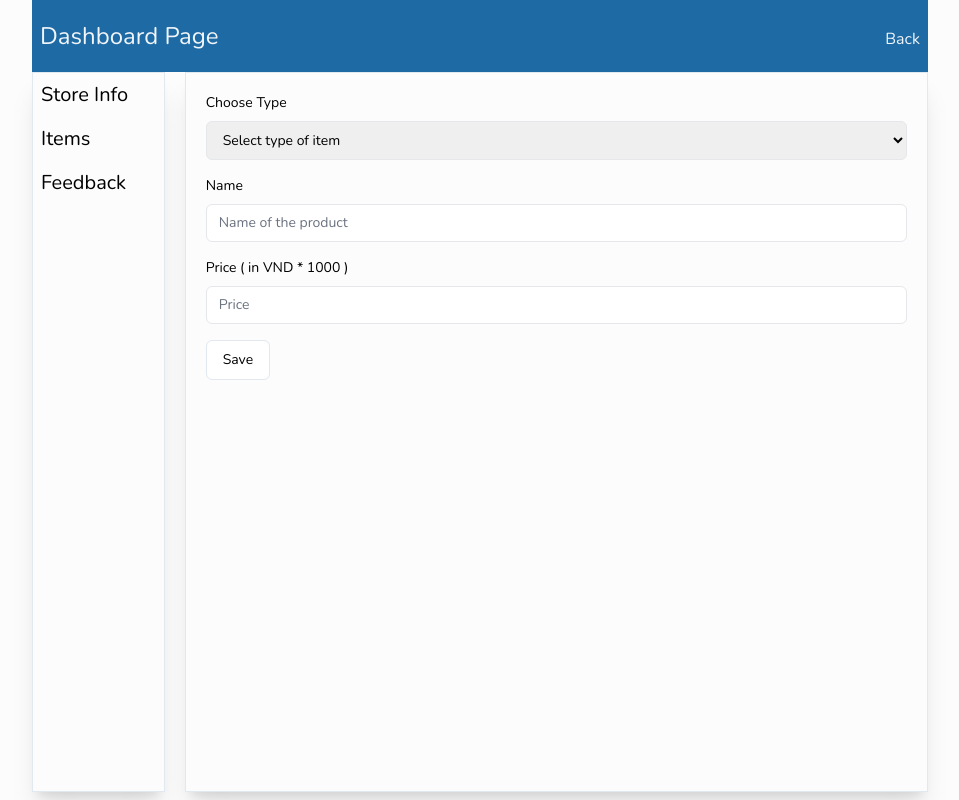
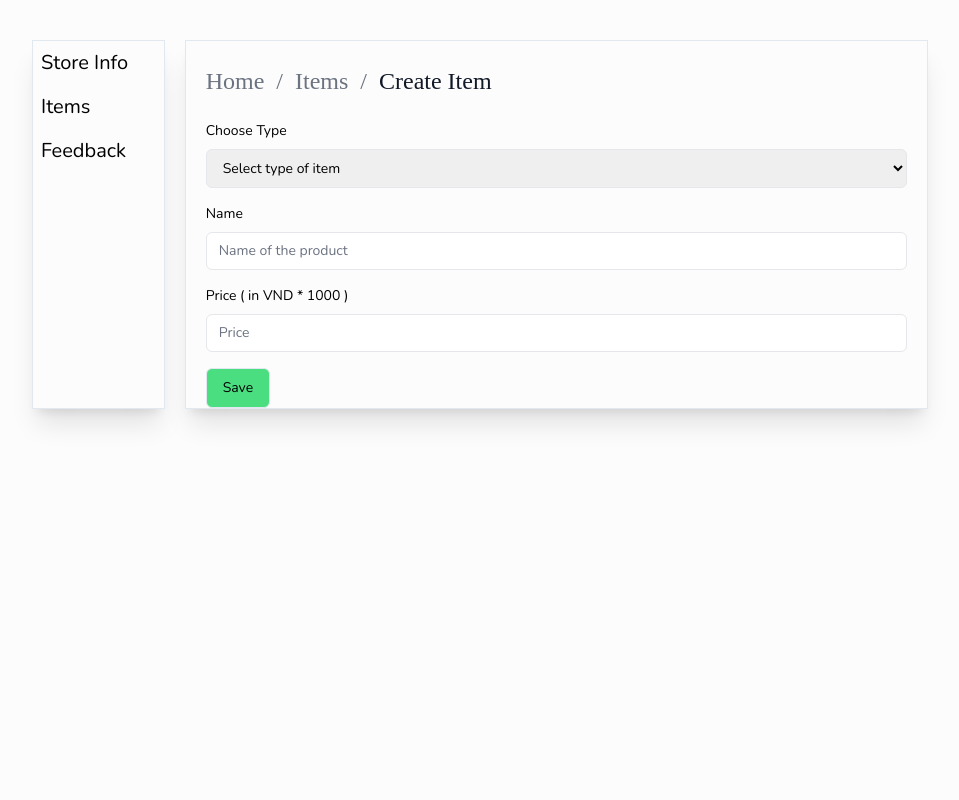
Before and after one commit to lookatthisdoode/thenomadkitchen, a Next.js app: page /dashboard/create in a window 1280 px wide. Shown: the whole page, without its empty margins (160-1119 px from the left). Built offline with nearby package versions, Linux system fonts and the light colour scheme; a web font is replaced by a local one.

Commit message:
some css

```diff
--- a/app/(admin)/dashboard/[id]/edit/page.tsx
+++ b/app/(admin)/dashboard/[id]/edit/page.tsx
@@ -5,6 +5,7 @@ import {
   EditItemImageForm as FormImage,
   EditItemNoImageForm as FormNoImage,
 } from "@/app/ui/dashboard/edit-forms";
+import Breadcrumbs from "@/app/ui/dashboard/breadcrumbs";
 
 export const metadata: Metadata = {
   title: "Edit Item",
@@ -25,17 +26,18 @@ export default async function Page({ params }: { params: { id: string } }) {
   }
 
   return (
-    <section>
-      {/* <Breadcrumbs*/}
-      {/*  breadcrumbs={[*/}
-      {/*    { label: "Invoices", href: "/dashboard/invoices" },*/}
-      {/*    {*/}
-      {/*      label: "Edit Invoice",*/}
-      {/*      href: `/dashboard/invoices/${id}/edit`,*/}
-      {/*      active: true,*/}
-      {/*    },*/}
-      {/*  ]}*/}
-      {/*/> */}
+    <section className={`px-2 md:px-5`}>
+      <Breadcrumbs
+        breadcrumbs={[
+          { label: "Home", href: "/dashboard/" },
+          { label: "Items", href: "/dashboard/items" },
+          {
+            label: "Edit Item",
+            href: `/dashboard/invoices/${id}/edit`,
+            active: true,
+          },
+        ]}
+      />
 
       {/* <Form invoice={invoice} customers={customers} /> */}
       {itemType() ? <FormNoImage item={item} /> : <FormImage item={item} />}
--- a/app/(admin)/dashboard/create/page.tsx
+++ b/app/(admin)/dashboard/create/page.tsx
@@ -6,6 +6,7 @@ import { Button } from "@/app/ui/button";
 import { checkImageUrl } from "@/app/ui/dashboard/utils";
 import { useFormState } from "react-dom";
 import { createItem } from "@/app/lib/actions";
+import Breadcrumbs from "@/app/ui/dashboard/breadcrumbs";
 
 export default function CreatePage() {
   const types = [
@@ -62,7 +63,18 @@ export default function CreatePage() {
   const [formState, dispatch] = useFormState(createItem, initialState);
 
   return (
-    <div className={`p-5`}>
+    <div className={`px-2 md:px-5`}>
+      <Breadcrumbs
+        breadcrumbs={[
+          { label: "Home", href: "/dashboard/" },
+          { label: "Items", href: "/dashboard/items" },
+          {
+            label: "Create Item",
+            href: "/dashboard/create",
+            active: true,
+          },
+        ]}
+      />
       <form action={dispatch}>
         {/* Type */}
         <div className="mb-4">
@@ -255,7 +267,12 @@ export default function CreatePage() {
             </div>
           </div>
         )}
-        <Button variant={"outline"}>Save</Button>
+        <Button
+          variant={"outline"}
+          className={`bg-green-400 hover:bg-green-300`}
+        >
+          Save
+        </Button>
       </form>
     </div>
   );
--- a/app/(admin)/dashboard/feedback/page.tsx
+++ b/app/(admin)/dashboard/feedback/page.tsx
@@ -1,12 +1,20 @@
 import { fetchFeedbackMessages } from "@/app/lib/data";
 import { DeleteFeedBackButton } from "@/app/ui/dashboard/buttons";
+import Breadcrumbs from "@/app/ui/dashboard/breadcrumbs";
+import React from "react";
 
 export default async function FeedBack() {
   const messages = await fetchFeedbackMessages();
 
   return (
     <section>
-      <div className="content px-10 ">
+      <div className="px-2 md:px-5">
+        <Breadcrumbs
+          breadcrumbs={[
+            { label: "Home", href: "/dashboard/" },
+            { label: "Feedback", href: "/dashboard/feedback", active: true },
+          ]}
+        />
         {messages.map((item, index) => {
           return (
             <>
--- a/app/(admin)/dashboard/items/page.tsx
+++ b/app/(admin)/dashboard/items/page.tsx
@@ -3,6 +3,12 @@ import React, { Suspense } from "react";
 import Search from "@/app/ui/dashboard/search";
 import { ItemsSkeleton } from "@/app/ui/skeletons";
 import ItemsTable from "@/app/ui/items/items-form";
+import Breadcrumbs from "@/app/ui/dashboard/breadcrumbs";
+import { Metadata } from "next";
+
+export const metadata: Metadata = {
+  title: "Items",
+};
 
 export default async function Items({
   searchParams,
@@ -18,7 +24,13 @@ export default async function Items({
   // const filteredFood = await fetchFilteredItemsByQuery(query);
 
   return (
-    <section className={`container`}>
+    <section className={`px-2 md:px-5 `}>
+      <Breadcrumbs
+        breadcrumbs={[
+          { label: "Home", href: "/dashboard/" },
+          { label: "Items", href: "/dashboard/items", active: true },
+        ]}
+      />
       <Search placeholder={"'dinner', 'Chicken Burger', 'side'"}></Search>
 
       <Suspense key={query} fallback={<ItemsSkeleton />}>
--- a/app/(admin)/dashboard/layout.tsx
+++ b/app/(admin)/dashboard/layout.tsx
@@ -24,15 +24,9 @@ export default function RootLayout({
 }>) {
   return (
     <html lang="en">
-      <body className={`${nunito.className} md:container h-screen`}>
-        <div className="flex justify-between bg-blue-500 py-5 px-2 text-secondary items-baseline">
-          <h1 className="text-2xl"> Dashboard Page</h1>
-          <Link href="/">
-            <h2>Back</h2>
-          </Link>
-        </div>
-        <div className="flex flex-col md:grid grid-cols-6 gap-5 h-[90%]">
-          <div className="col-span-1 md:border shadow-xl">
+      <body className={`${nunito.className}`}>
+        <div className="flex flex-col md:grid grid-cols-6 gap-5 md:container md:pt-10">
+          <div className="col-span-1 md:border shadow-xl p-2 md:p-0">
             <div className="">
               <SideNav />
             </div>
--- a/app/(admin)/dashboard/page.tsx
+++ b/app/(admin)/dashboard/page.tsx
@@ -9,14 +9,18 @@ import {
   CardDescription,
   CardTitle,
 } from "@/app/ui/card";
+import Breadcrumbs from "@/app/ui/dashboard/breadcrumbs";
+import React from "react";
 
 export default async function StoreInfo() {
   const { openinghours, specials, phone, address }: StoreInfo =
     await fetchStoreInfo();
 
   return (
-    <section className={`md:container py-5 `}>
+    <section className={`px-2 md:px-5`}>
+      <Breadcrumbs breadcrumbs={[{ label: "Home", href: "/dashboard/" }]} />
       {/* Opening hours table PC*/}
+      {/*maybe here jitters?*/}
       <table className="min-w-full hidden md:table shadow-xl">
         <thead className="bg-gray-200 ">
           <tr>
@@ -90,8 +94,8 @@ export default async function StoreInfo() {
       </div>
 
       {/* Edit Button */}
-      <div className="relative shadow-xl gap-2 mb-5 border md:p-3 rounded-b-xl">
-        <SlBookOpen className="absolute left-3 top-1/2 h-[18px] w-[18px] -translate-y-1/2 text-gray-500 peer-focus:text-gray-900" />
+      <div className=" shadow-xl gap-2 mb-5 border rounded-b-xl">
+        {/*<SlBookOpen className="absolute left-3 top-1/2 h-[18px] w-[18px] -translate-y-1/2 text-gray-500 peer-focus:text-gray-900" />*/}
         <EditStoreInfoButton></EditStoreInfoButton>
       </div>
     </section>
--- a/app/lib/actions.ts
+++ b/app/lib/actions.ts
@@ -180,7 +180,7 @@ export async function editItemImage(
   }
 
   revalidatePath("/dashboard");
-  redirect(`/dashboard/mains`);
+  redirect(`/dashboard/items`);
 }
 
 // Action to update sides, coffees etc., omitting description and image url, defaults them to null.
@@ -230,7 +230,7 @@ export async function editItemNoImage(
 
   //revalidate main page and redirect
   revalidatePath("/dashboard");
-  redirect(`/dashboard/${type}s`);
+  redirect(`/dashboard/items`);
 }
 
 export async function createItem(
@@ -241,18 +241,18 @@ export async function createItem(
   const type = formData.get("type");
   // Returns either image or no image fields.
   const validatedFields =
-    type === "main" || type === "cocktail" || type === "dinner"
-      ? EditMenuItemImage.safeParse({
+    type === "side" || type === "drink"
+      ? EditMenuItemNoImage.safeParse({
+          type: formData.get("type"),
+          name: formData.get("name"),
+          price: formData.get("price"),
+        })
+      : EditMenuItemImage.safeParse({
           type: formData.get("type"),
           name: formData.get("name"),
           description: formData.get("description"),
           price: formData.get("price"),
           image_url: formData.get("image_url"),
-        })
-      : EditMenuItemNoImage.safeParse({
-          type: formData.get("type"),
-          name: formData.get("name"),
-          price: formData.get("price"),
         });
 
   // Return earlier if not success.
@@ -293,7 +293,7 @@ export async function createItem(
 
   revalidatePath("/dashboard");
   // Redirect to the page of type.
-  redirect(`/dashboard/${type}s`);
+  redirect(`/dashboard/items`);
 }
 
 export async function deleteItem(id: string) {
--- /dev/null
+++ b/app/ui/dashboard/breadcrumbs.tsx
@@ -0,0 +1,35 @@
+import { clsx } from "clsx";
+import Link from "next/link";
+
+interface Breadcrumb {
+  label: string;
+  href: string;
+  active?: boolean;
+}
+
+export default function Breadcrumbs({
+  breadcrumbs,
+}: {
+  breadcrumbs: Breadcrumb[];
+}) {
+  return (
+    <nav aria-label="Breadcrumb" className="my-6 block">
+      <ol className={clsx("font-ThirstyRough flex text-xl md:text-2xl")}>
+        {breadcrumbs.map((breadcrumb, index) => (
+          <li
+            key={breadcrumb.href}
+            aria-current={breadcrumb.active}
+            className={clsx(
+              breadcrumb.active ? "text-gray-900" : "text-gray-500",
+            )}
+          >
+            <Link href={breadcrumb.href}>{breadcrumb.label}</Link>
+            {index < breadcrumbs.length - 1 ? (
+              <span className="mx-3 inline-block">/</span>
+            ) : null}
+          </li>
+        ))}
+      </ol>
+    </nav>
+  );
+}
--- a/app/ui/dashboard/buttons.tsx
+++ b/app/ui/dashboard/buttons.tsx
@@ -40,7 +40,7 @@ export function EditStoreInfoButton() {
   // create action to edit storeinfo
   return (
     <form>
-      <Button variant={"link"} className=" md:pl-7 pl-10 rounded-none bg-none">
+      <Button variant={"link"} className="md:pl-7 pl-10 rounded-none bg-none">
         <span>Edit Store Info</span>
       </Button>
     </form>
--- a/app/ui/dashboard/edit-forms.tsx
+++ b/app/ui/dashboard/edit-forms.tsx
@@ -64,7 +64,7 @@ export function EditItemImageForm({ item }: { item: MenuItemImage }) {
 
   return (
     <form action={dispatch}>
-      <div className="rounded-md bg-gray-50 p-4 md:p-6">
+      <div className=" bg-gray-50">
         {/* Id (HIDDEN) */}
         <input
           id="id"
@@ -277,7 +277,7 @@ export function EditItemNoImageForm({ item }: { item: MenuItemImage }) {
 
   return (
     <form action={dispatch}>
-      <div className="rounded-md bg-gray-50 p-4 md:p-6">
+      <div className="rounded-md bg-gray-50">
         {/* Id */}
         <input
           id="id"
--- a/app/ui/dashboard/sidenav.tsx
+++ b/app/ui/dashboard/sidenav.tsx
@@ -19,7 +19,6 @@ const links = [
 
 export default function SideNav() {
   const currentPath = usePathname();
-  // console.log(currentPath);
 
   return (
     <div className="flex flex-col text-sm md:text-xl">
--- a/app/ui/items/items-form.tsx
+++ b/app/ui/items/items-form.tsx
@@ -17,7 +17,7 @@ export default async function ItemsTable({ query }: { query: string }) {
 
   return (
     <div>
-      <table className="min-w-full ">
+      <table className="min-w-full">
         <thead className="bg-gray-200">
           <tr>
             <th
```
